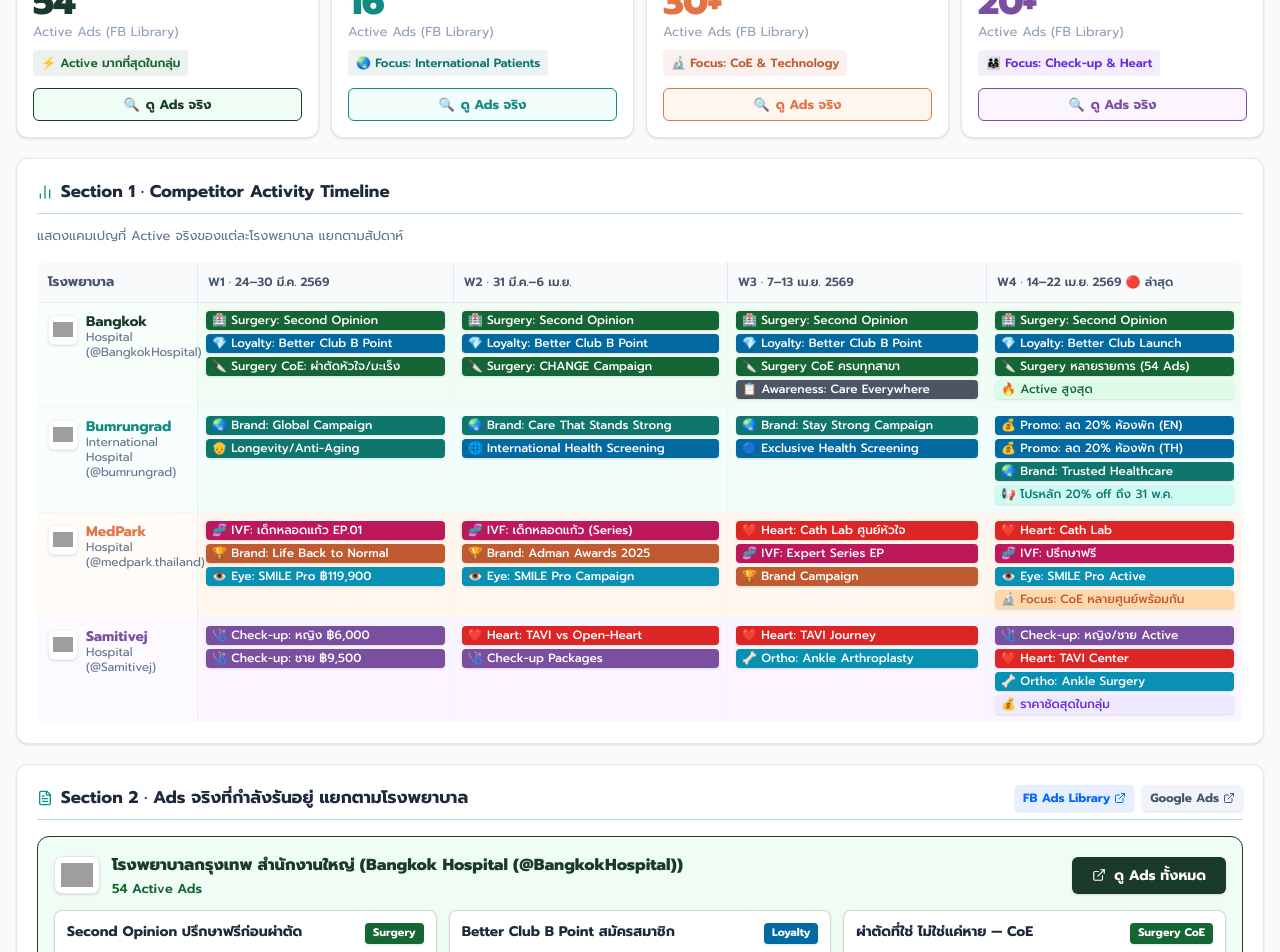
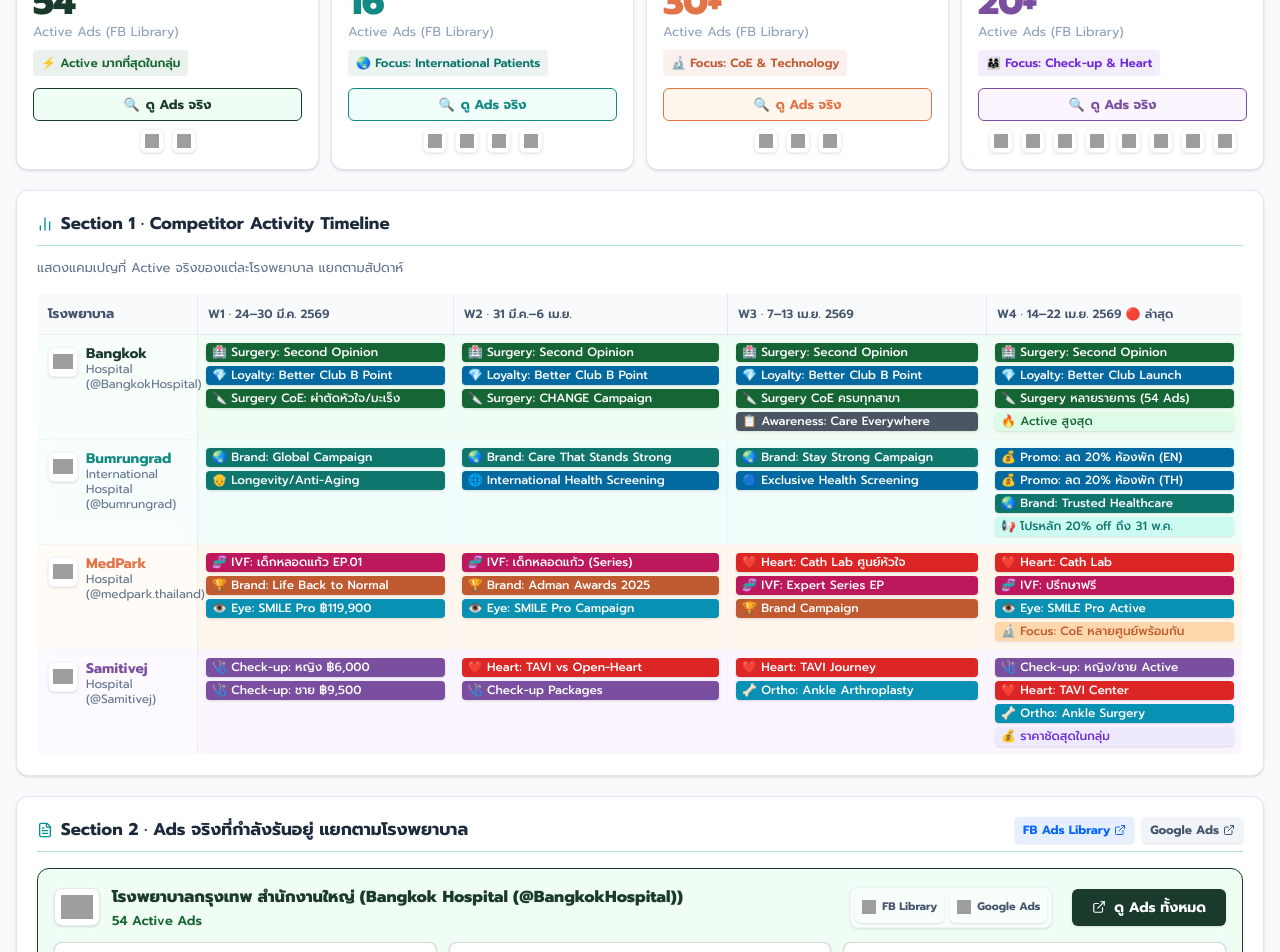
Before and after one commit to BigBundit/reportads4h, a React (Vite) app: page / in a window 1280 px wide. Shown: the part 280-1232 px from the top of the page. Built offline with nearby package versions, Linux system fonts and the light colour scheme; grey boxes are pictures that could not be loaded.

Commit message:
Add quick link list from Section 5 to View All Ads buttons

```diff
--- a/src/App.tsx
+++ b/src/App.tsx
@@ -273,6 +273,15 @@ export default function App() {
               >
                 <div className="hover:scale-110 transition-transform">🔍</div> ดู Ads จริง
               </button>
+
+              {/* Quick Links from Section 5 */}
+              <div className="mt-2 flex flex-wrap gap-2 justify-center no-print">
+                {data.competitorsData.find((c: any) => c.name.includes(h.name) || h.name.includes(c.name))?.links.map((link: any, idx: number) => (
+                  <a key={idx} href={link.url} target="_blank" rel="noopener noreferrer" title={link.text} className="p-1 hover:bg-slate-100 rounded-md transition-colors border border-slate-100 shadow-sm bg-white">
+                    <img src={link.icon} alt="" className="w-3.5 h-3.5" />
+                  </a>
+                ))}
+              </div>
             </div>
           );
         })}
@@ -366,10 +375,27 @@ export default function App() {
                     <div className="text-[13px] font-semibold mt-0.5" style={{ color: h.focusColor }}>{h.count} Active Ads</div>
                   </div>
                 </div>
-                <button onClick={() => openModal(key)} className="px-5 py-2 text-white text-[14px] font-bold rounded-md shadow flex items-center gap-2 hover:scale-[1.02] active:scale-[0.98] transition-all no-print" style={{ backgroundColor: h.borderTop }}>
-                  <ExternalLink className="w-3.5 h-3.5" />
-                  ดู Ads ทั้งหมด
-                </button>
+                <div className="flex flex-wrap items-center gap-3 no-print">
+                  <div className="flex items-center gap-1.5 bg-white/50 backdrop-blur-sm p-1 rounded-lg border border-slate-200/50 shadow-sm mr-2">
+                    {data.competitorsData.find((c: any) => c.name.includes(h.name) || h.name.includes(c.name))?.links.map((link: any, idx: number) => (
+                      <a
+                        key={idx}
+                        href={link.url}
+                        target="_blank"
+                        rel="noopener noreferrer"
+                        className="p-1.5 hover:bg-white rounded-md transition-all shadow-sm border border-transparent hover:border-slate-200 flex items-center gap-1.5 text-[11px] font-bold text-slate-600"
+                        title={link.text}
+                      >
+                        <img src={link.icon} alt="" className="w-3.5 h-3.5" />
+                        <span className="hidden lg:inline">{link.type === 'fb' ? 'FB Library' : 'Google Ads'}</span>
+                      </a>
+                    ))}
+                  </div>
+                  <button onClick={() => openModal(key)} className="px-5 py-2 text-white text-[14px] font-bold rounded-md shadow flex items-center gap-2 hover:scale-[1.02] active:scale-[0.98] transition-all" style={{ backgroundColor: h.borderTop }}>
+                    <ExternalLink className="w-3.5 h-3.5" />
+                    ดู Ads ทั้งหมด
+                  </button>
+                </div>
               </div>
 
               <div className="grid grid-cols-1 sm:grid-cols-2 md:grid-cols-3 gap-3">
```
